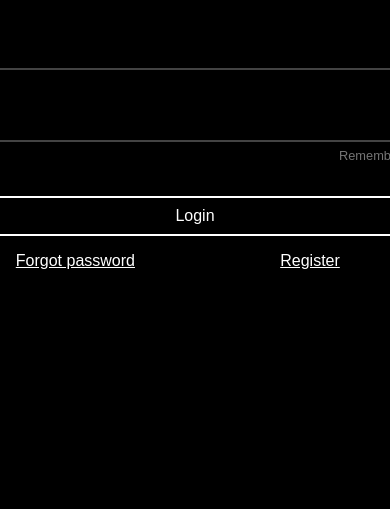
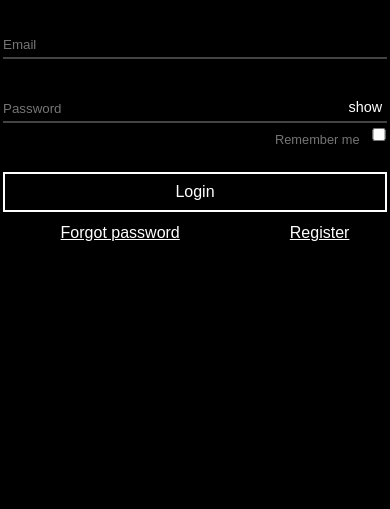
Before and after one commit to WeRichCo/WeRich, a plain HTML site: page login/index.html in a window 390 px wide. Shown: the part 335-844 px from the top of the page. Drawn offline with Linux system fonts and the light colour scheme.

Commit message:
I edited a formbox

```diff
--- a/assets/style.css
+++ b/assets/style.css
@@ -6,7 +6,6 @@ html, body{
     background-color: #000;
     background-size: cover;
     font-family: sans-serif;
-    overflow-x: hidden;
     width: 100%;
     height: 100%;
 }
@@ -112,3 +111,17 @@ h2{
     color: #fff;
     margin-left: 22%;
 }
+
+@media only screen and (max-width: 659px){
+    .formbox{
+        width: 30em;
+        height: 30em;
+        margin-left: -15em;
+    }
+    .RM{
+        margin-top: -3.15%;
+    }
+    .RM a{
+        margin-left: 20rem;
+    }
+}
```
